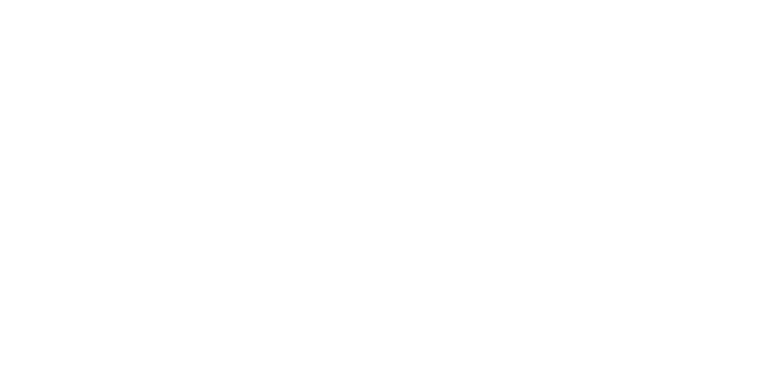
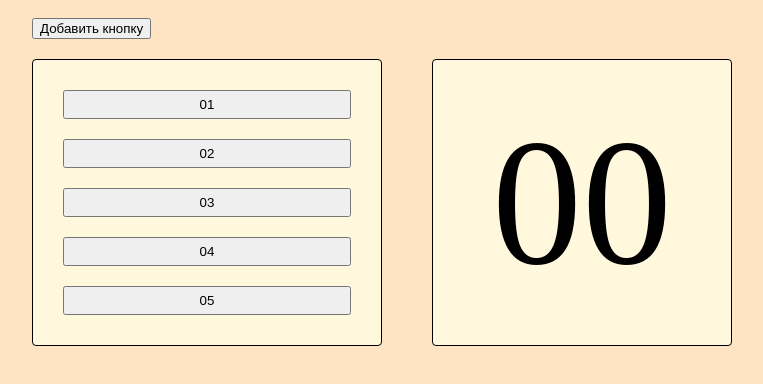
Before and after one commit to ArtemPPPP/lessons, a plain HTML site: page index.html in a window 1280 px wide. Shown: the whole page, without its empty margins (258-1021 px from the left). Drawn offline with Linux system fonts and the light colour scheme.

Commit message:
Add files via upload

```diff
--- a/index.html
+++ b/index.html
@@ -1,14 +1,38 @@
 <!DOCTYPE html>
 <html lang="en">
+
 <head>
     <meta charset="UTF-8">
     <meta http-equiv="X-UA-Compatible" content="IE=edge">
     <meta name="viewport" content="width=device-width, initial-scale=1.0">
+    <link rel="stylesheet" href="./style.css">
+    <script src="./script.js" defer></script>
     <title>Document</title>
 </head>
+
 <body>
-    <script src="./script.js">
-    </script>
+    <main>
+        <div class="container">
+            <div class="add-button-box">
+                <button id="add-btn">Добавить кнопку</button>
+            </div>
+        </div>
+
+        <div class="container">
+            <div class="wrapper">
+                <div class="buttons-block">
+                    <button class="btn">01</button>
+                    <button class="btn">02</button>
+                    <button class="btn">03</button>
+                    <button class="btn">04</button>
+                    <button class="btn">05</button>
+                </div>
+                <div class="text-block">
+                    00
+                </div>
+            </div>
+        </div>
+    </main>
 </body>
 
 </html>
--- a/script.js
+++ b/script.js
@@ -1 +1,44 @@
-alert("Hello World!");
+const textBlock = document.querySelector('.text-block')
+const addBtn = document.getElementById('add-btn')
+const btnsBlock = document.querySelector('.buttons-block')
+const main = document.querySelector('main')
+
+let buttons = document.querySelectorAll('.btn')
+
+
+const changeText = (text) => {
+    textBlock.textContent = text
+}
+
+const getNewButton = () => {
+    const newBtn = buttons [0].cloneNode()
+
+    newBtn.textContent = buttons.length +1 >= 10 ?
+        buttons.length + 1 : `0${buttons.length + 1 }`
+
+        btnsBlock.append(newBtn)
+        // newBtn.addEventListener('clcik', () => {
+          // changeText(newBtn.textContent)
+      // })
+       buttons = document.querySelectorAll('.btn')
+}
+
+// buttons.forEach(btn  => {
+    // btn.addEventListener('click', () => {
+      // changeText(btn.textContent)
+   // })
+// })
+main.addEventListener('click', (event) => {
+    console.dir(event.target);
+    if (event.target.matches('button')  &&
+    event.target.closest('.buttons-block')) {
+        changeText(event.target.textContent)
+    }  else if (event.target.id === 'add-btn')
+         getNewButton()
+
+
+})
+
+// addBtn.addEventListener('click', () =>{
+   // getNewButton()
+// } )
--- /dev/null
+++ b/style.css
@@ -0,0 +1,58 @@
+* {
+    box-sizing: border-box;
+}
+
+body {
+    background-color: bisque;
+}
+
+main {
+    display: flex;
+    flex-direction: column;
+    align-items: center;
+}
+
+.container {
+    width: 100%;
+    max-width: 700px;
+    padding-top: 10px;
+    padding-bottom: 10px;
+}
+
+.wrapper {
+    display: flex;
+    justify-content: space-between;
+}
+
+.buttons-block {
+    display: flex;
+    flex-direction: column;
+    align-items: center;
+    width: 350px;
+    padding: 30px;
+    border: 1px solid #000;
+    border-radius: 4px;
+    background-color: cornsilk;
+}
+
+.buttons-block button {
+    width: 100%;
+    padding: 5px;
+    cursor: pointer;
+}
+
+.buttons-block button:not(:last-child) {
+    margin-bottom: 20px;
+}
+
+.text-block {
+    width: 300px;
+    padding: 30px;
+    border: 1px solid #000;
+    border-radius: 4px;
+    display: flex;
+    justify-content: center;
+    align-items: center;
+    font-size: 180px;
+    background-color: cornsilk;
+}
```
